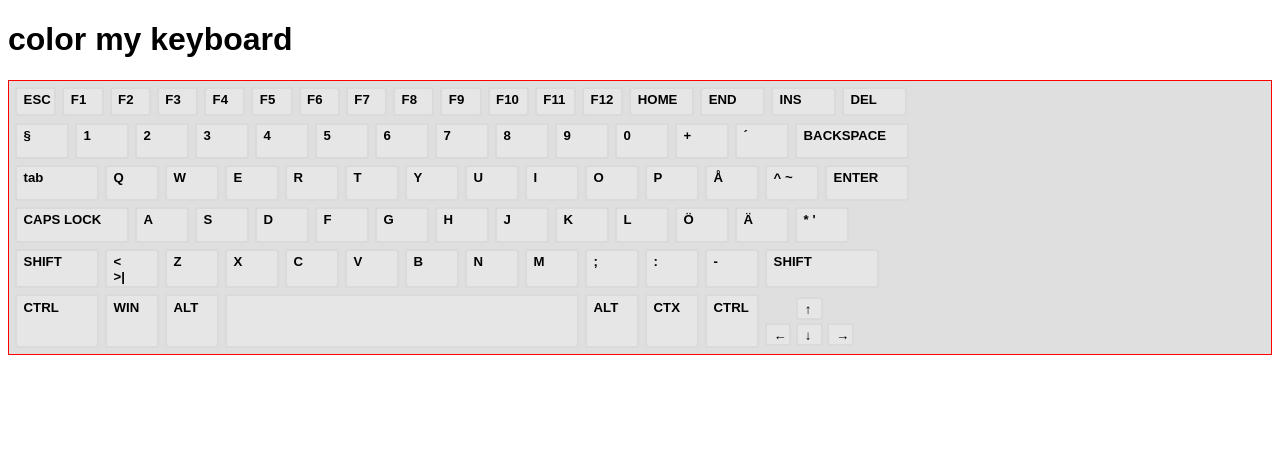
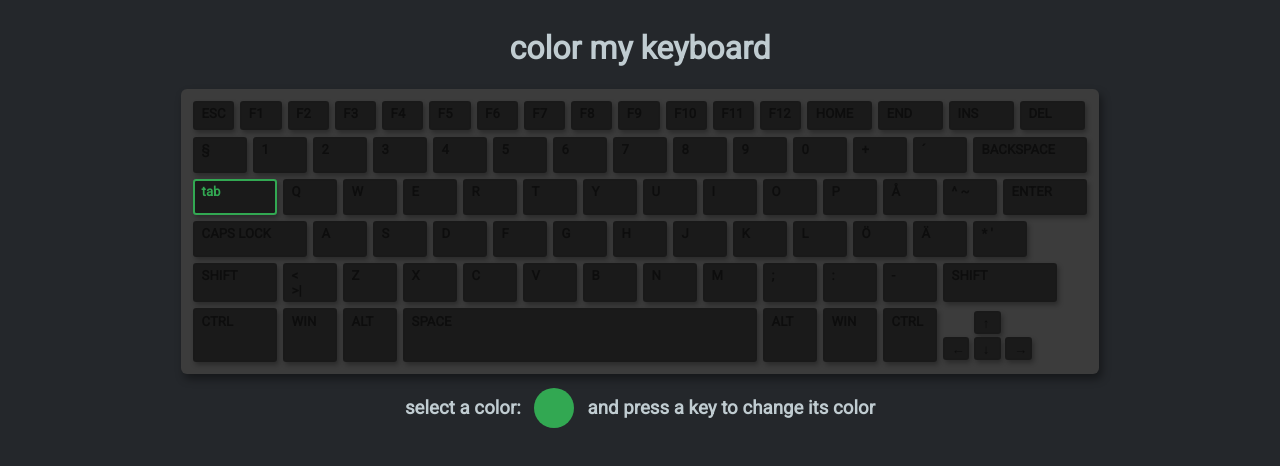
Before and after one commit to kumpmati/color-my-keyboard, a plain HTML site: page public/index.html in a window 1280 px wide. Both pictures are taken after a click on the element "tab". Drawn offline with Linux system fonts and the light colour scheme; some packages are replaced by stand-ins of ours; no server answers.

Commit message:
dark color scheme and update batching

```diff
--- a/functions/index.js
+++ b/functions/index.js
@@ -1,10 +1,9 @@
 const functions = require('firebase-functions');
-const admin = require('firebase-admin');
-admin.initializeApp();
-
+/*
 const docRef = admin.firestore().collection('keyboard-colors').doc('current');
 
 exports.setColor = functions.https.onCall(async data => {
     console.log(data);
     return data;
 });
+*/
--- a/public/app.js
+++ b/public/app.js
@@ -1,11 +1,71 @@
 const db = firebase.firestore();
+const colorDataRef = db.collection('keyboard-colors').doc('current');
 
-db.collection('keyboard-colors')
-    .doc('current')
-    .onSnapshot(function(doc) {
-        const d = doc.data();
-        for(const a of Object.keys(d)) {
-            let el = document.querySelector(`#key-${a}`);
-            if(el) el.style.backgroundColor = `#${d[a].replace("#", "")}`;
+let keyColors;
+let updateBatch = {};
+
+// batch updates within 500 ms from each other to a single write
+var sendUpdates = debounce(function() {
+    const updateCopy = JSON.parse(JSON.stringify(updateBatch));
+    updateBatch = {};
+    // send new colors to db
+    colorDataRef.update(updateCopy)
+        .catch(e => console.error(e));
+}, 750);
+
+// debounce utility function
+function debounce(func, wait, immediate) {
+	var timeout;
+	return function() {
+		var context = this, args = arguments;
+		var later = function() {
+			timeout = null;
+			if (!immediate) func.apply(context, args);
+		};
+		var callNow = immediate && !timeout;
+		clearTimeout(timeout);
+		timeout = setTimeout(later, wait);
+		if (callNow) func.apply(context, args);
+	};
+};
+
+// color picker
+const colorPicker = document.querySelector("#color-picker");
+colorPicker.value = localStorage.getItem("colorpicker-color") || "#32a852";
+colorPicker.addEventListener('change', () => localStorage.setItem("colorpicker-color", colorPicker.value));
+
+// update color data when db updates
+colorDataRef.onSnapshot(setKeyColors);
+
+// function to update on-screen keyboard colors based on color data
+function setKeyColors(doc) {
+    if(!doc.data) return;
+    // parse data from doc
+    keyColors = doc.data();
+    for(const keyName of Object.keys(keyColors)) {
+        const keyElement = document.querySelector(`#key-${keyName}`);
+        if(keyElement) {
+            const col = `#${keyColors[keyName] ? keyColors[keyName].replace("#", "") : "000"}`;
+            keyElement.style.color = col;
+            keyElement.style.borderColor = col;
         }
-    });
+    }
+}
+
+document.querySelector("#keyboard").addEventListener("click", function(e) {
+    const targetElement = e.target;
+    // check that target id matches a field in color data
+    if(targetElement.classList.contains("key") && targetElement.id) {
+        // get key name
+        const keyName = targetElement.id.replace("key-", "");
+
+        // update client-side color before db response to feel snappy
+        targetElement.style.color = colorPicker.value;
+        targetElement.style.borderColor = colorPicker.value;
+
+        // add change to batch
+        updateBatch[keyName] = colorPicker.value;
+        // send batched updates to db
+        sendUpdates();
+    }
+});
--- a/public/index.html
+++ b/public/index.html
@@ -4,9 +4,11 @@
     <meta charset="utf-8">
     <meta name="viewport" content="width=device-width, initial-scale=1">
     <link rel="stylesheet" type="text/css" href="main.css">
-    <title>Online RGB control</title>
+    <link href="https://fonts.googleapis.com/css2?family=Roboto&display=swap" rel="stylesheet">
+    <title>Color My Keyboard</title>
   </head>
   <body>
+    <div id="keyboard-wrapper">
         <h1>color my keyboard</h1>
         <div id="keyboard">
         <div id="keys-row1" class="key-row">
@@ -94,9 +96,9 @@
             <div class="key wide" id="key-leftctrl">CTRL</div>
             <div class="key" id="key-metaleft">WIN</div>
             <div class="key" id="key-leftalt">ALT</div>
-        <div class="key" id="key-space"></div>
+            <div class="key" id="key-space">SPACE</div>
             <div class="key" id="key-rightalt">ALT</div>
-        <div class="key" id="key-contextmenu">CTX</div>
+            <div class="key" id="key-metaright">WIN</div>
             <div class="key" id="key-rightctrl">CTRL</div>
             <div id="arrow-keys">
             <div class="key" id="key-leftarrow">←</div>
@@ -108,7 +110,12 @@
             </div>
         </div>
         </div>
-
+        <div id="color-picker-div">
+            <h3>select a color:</h3>
+            <input type="color" id="color-picker">
+            <h3>and press a key to change its color</h3>
+        </div>
+    </div>
     <!-- update the version number as needed -->
     <script src="/__/firebase/7.16.1/firebase-app.js"></script>
     <script src="/__/firebase/7.16.1/firebase-firestore.js"></script>
--- a/public/main.css
+++ b/public/main.css
@@ -1,16 +1,58 @@
 body {
-    font-family: Arial, Helvetica, sans-serif;
+    font-family: 'Roboto', Arial, Helvetica, sans-serif;
+
+    --text-color: rgb(192, 204, 209);
+    --bg-color: rgb(36, 39, 43);
+
+    color: var(--text-color);
+    background-color: var(--bg-color);
+}
+
+#keyboard-wrapper {
+    display: flex;
+    flex-direction: column;
+    align-items: center;
+    width: 70%;
+    min-width: min-content;
+    margin: 0 auto;
 }
 
 #keyboard {
+    font-size: 1.5em;
+
     display: grid;
     gap: .25em;
 
-    background-color: rgb(223, 223, 223);
-    padding: .25em;
-    border: 1px solid red;
+    width: min-content;
 
-    font-size: 1.5em;
+    padding: .5em;
+
+    color: rgba(0,0,0,0.5);
+    background-color: rgb(60,60,60);
+    border-radius: .25em;
+    box-shadow: 3px 5px 8px rgba(0, 0, 0, .4);
+}
+
+#color-picker-div {
+    display: flex;
+    align-items: center;
+}
+
+#color-picker {
+    width: 3em;
+    height: 3em;
+
+    margin: 1em;
+    padding: 0;
+    border: 0;
+    border-radius: 100%;
+    overflow: hidden;
+}
+#color-picker::-webkit-color-swatch-wrapper {
+	padding: 0;
+}
+#color-picker::-webkit-color-swatch {
+	border: none;
 }
 
 .key-row {
@@ -26,22 +68,29 @@ body {
     display: flex;
     grid-area: span 2 / span 2;
 
-    background-color: rgb(230,230,230);
+    background-color: rgb(26, 26, 26);
     padding: .5em;
     padding-top: .25em;
 
     border: 2px solid rgba(0,0,0,0.05);
     border-radius: .25em;
 
+
+    box-shadow: 2px 3px 5px rgba(0,0,0,0.3);
     box-sizing: border-box;
     cursor: pointer;
-    transition: box-shadow 250ms, background-color 250ms;
+    transition: box-shadow 250ms, background-color 50ms, transform 100ms;
+
+    user-select: none;
+    -webkit-user-select: none;
+    -moz-user-select: none;
 }
 
 .key:hover {
-    border-color: rgba(0, 0, 0, 0.15);
-    background-color: rgb(235, 235, 235);
+    border-color: rgba(0, 0, 0, 0.219);
+    background-color: rgb(63, 63, 63);
     box-shadow: 2px 3px 7px rgba(0,0,0,0.1);
+    transform: scale(1.05);
 }
 
 .key.wide {
```
Lines whose indentation alone changed are shown as unchanged.
